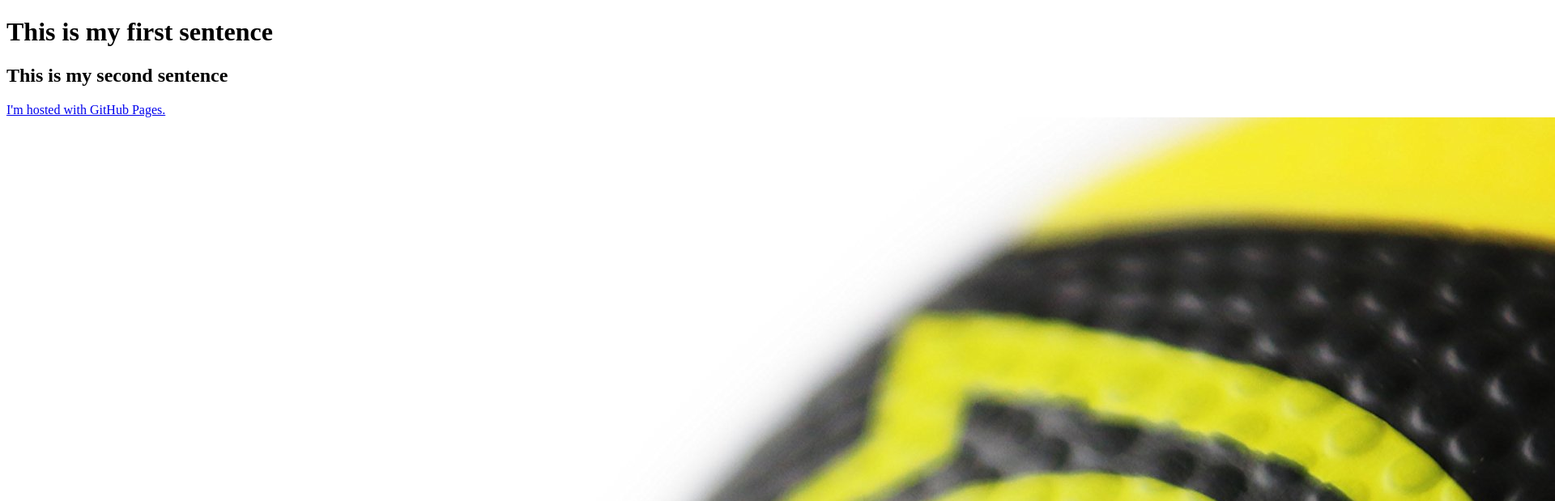
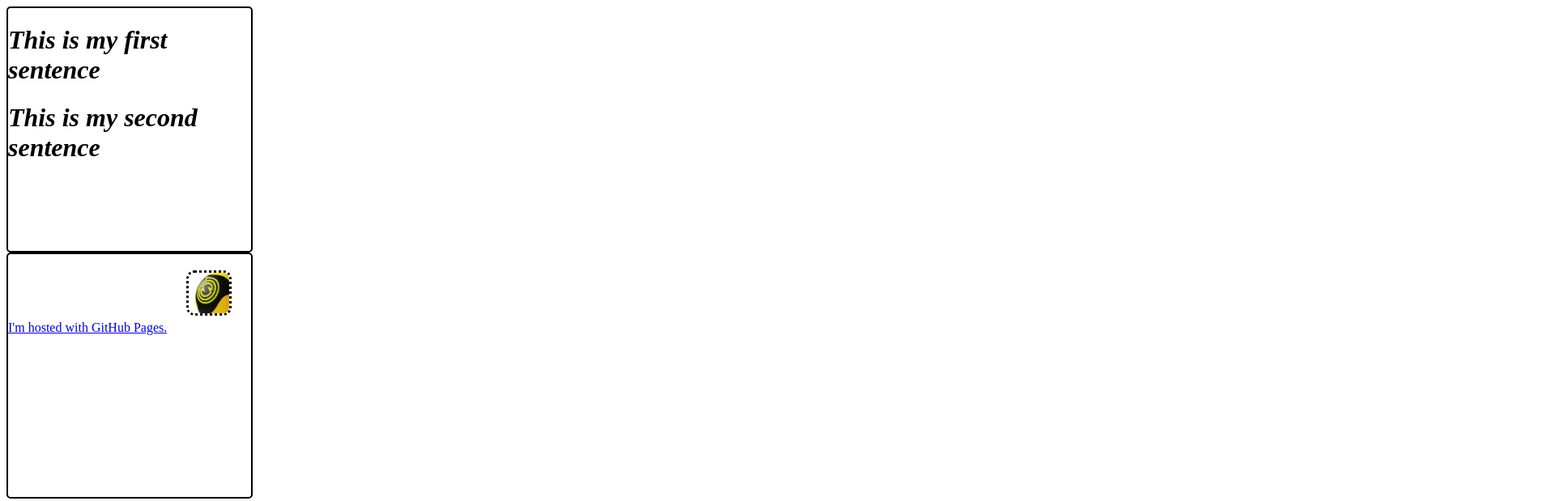
Before and after one commit to Grayson-Wills/Grayson-Wills.github.io, a plain HTML site: page index.html in a window 1280 px wide. Shown: the top 619 px of the page at 81% size, 1920 px wide, since content can reach past the window. Drawn offline with Linux system fonts and the light colour scheme.

Commit message:
Task 1 Complete

```diff
--- a/index.html
+++ b/index.html
@@ -1,14 +1,15 @@
 <!DOCTYPE html>
-<link rel="stylesheet" type="text/css" href="styles.css" />
+
     <html>
         <head>
+            <link rel="stylesheet" type="text/css" href="stylesheet.css" />
             <meta name="description" content="My github">
         </head>
 
         <body>
         <div class="myDiv">
             <h1>This is my first sentence</h1>
-            <h2> This is my second sentence</h2>
+            <h1> This is my second sentence</h1>
         </div>
 
         <div class="myDiv">
--- a/stylesheet.css
+++ b/stylesheet.css
@@ -1,4 +1,4 @@
-a {
+a:hover {
     color: hotpink;
 }
 
@@ -10,9 +10,14 @@ h1 {
     border-radius: 10px;
     margin: 20px;
     border-style: dotted;
+    max-width: 50px;
+    max-height: 50px;
 }
 
-.myClass{
+.myDiv{
     border-style: double;
     border-radius: 5px;
+    height: 300px;
+    width: 300px;
+    border: solid black 2px;
 }
```
